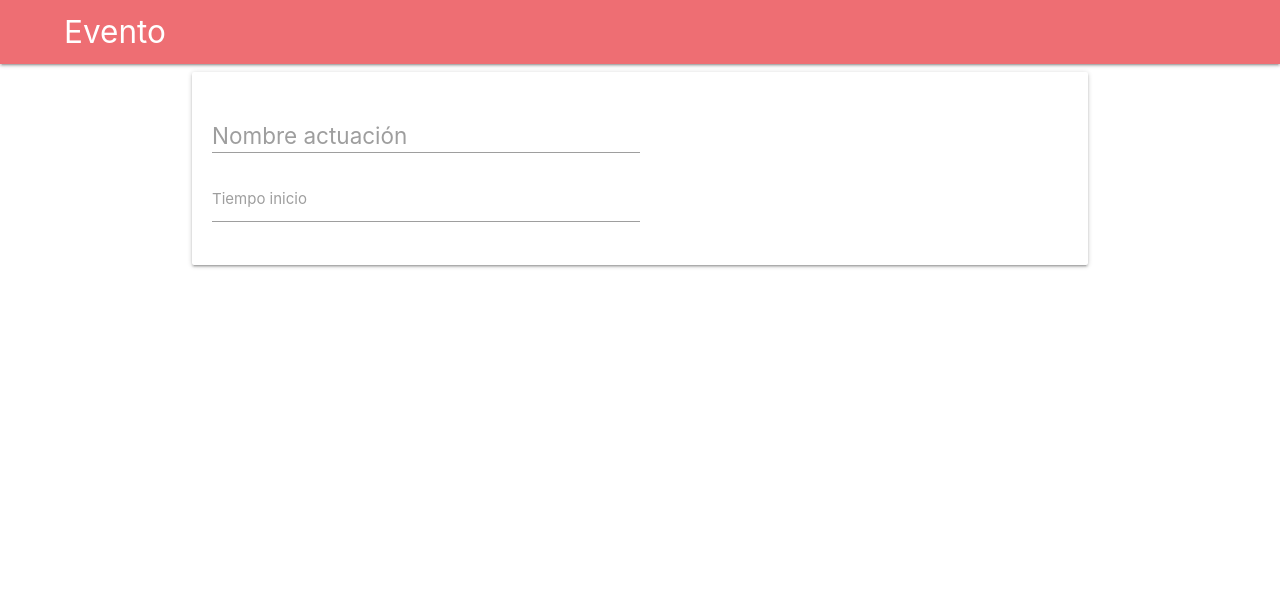
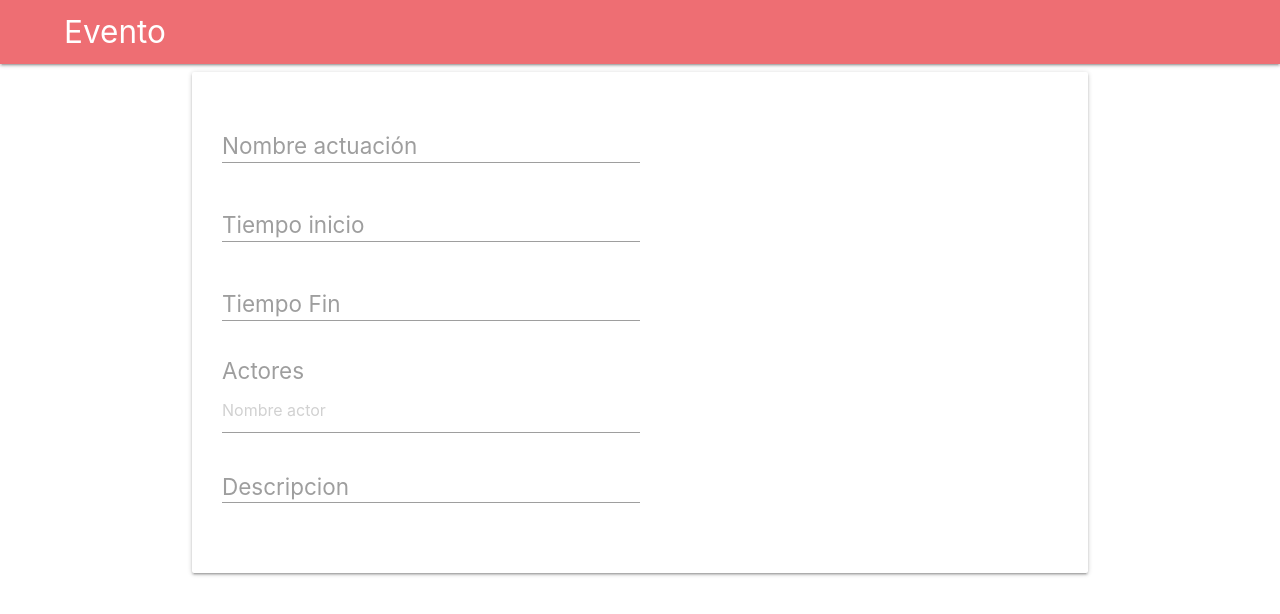
Before and after one commit to AutomatedRaid/server_festival, an Angular app in the folder frontend/: page /actuacion in a window 1280 px wide. Shown: the top 614 px of the page. Built offline with nearby package versions, Linux system fonts and the light colour scheme.

Commit message:
form inputs echoos

```diff
--- a/frontend/src/app/components/actuacion/actuacion.component.css
+++ b/frontend/src/app/components/actuacion/actuacion.component.css
@@ -1,3 +1,7 @@
 .input-div{
   width: 50% !important;
+  margin-bottom: 25px;
 }
+.text-input{
+  font-size: 1.5em;
+}
--- a/frontend/src/app/components/actuacion/actuacion.component.html
+++ b/frontend/src/app/components/actuacion/actuacion.component.html
@@ -4,15 +4,27 @@
   </div>
 </nav>
 <div class="container">
-  <div class="card" style="padding: 20px">
+  <div class="card" style="padding: 30px">
     <form>
       <div class="input-field input-div">
         <input id="nombre_actuacion" type="text" class="validate">
-        <label for="nombre_actuacion" style="font-size: 1.5em">Nombre actuación</label>
+        <label for="nombre_actuacion" class="text-input">Nombre actuación</label>
       </div>
       <div class="input-field input-div">
-        <input type="text" id="time" class="timepicker">
-        <label for="time">Tiempo inicio</label>
+        <input type="text" id="time-inicio" class="timepicker">
+        <label for="time-inicio" class="text-input">Tiempo inicio</label>
+      </div>
+      <div class="input-field input-div">
+        <input type="text" id="time-fin" class="timepicker">
+        <label for="time-fin" class="text-input">Tiempo Fin</label>
+      </div>
+      <label class="text-input">Actores</label>
+      <div class="input-div chips" style="margin-top: 0px">
+        <input id="actores" placeholder="Nombre actor">
+      </div>
+      <div class="input-field input-div">
+        <textarea type="text" id="descripcion" class="materialize-textarea"></textarea>
+        <label for="descripcion" class="text-input">Descripcion</label>
       </div>
     </form>
   </div>
@@ -21,4 +33,8 @@
     $(document).ready(function(){
         $('.timepicker').timepicker();
     });
+    document.addEventListener('DOMContentLoaded', function() {
+        var elems = document.querySelectorAll('.chips');
+        var instances = M.Chips.init(elems, options);
+    });
 </script>
```
